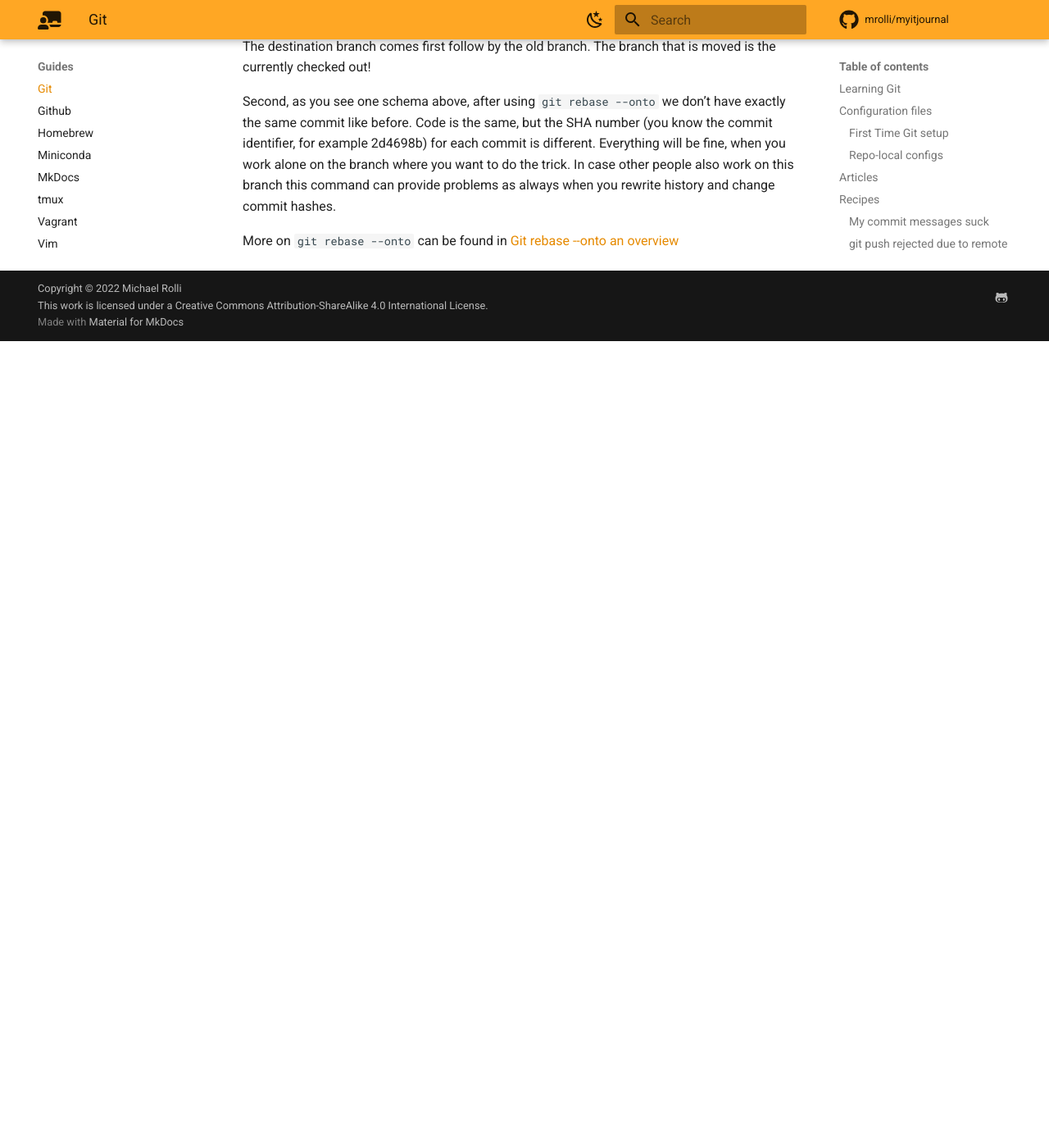
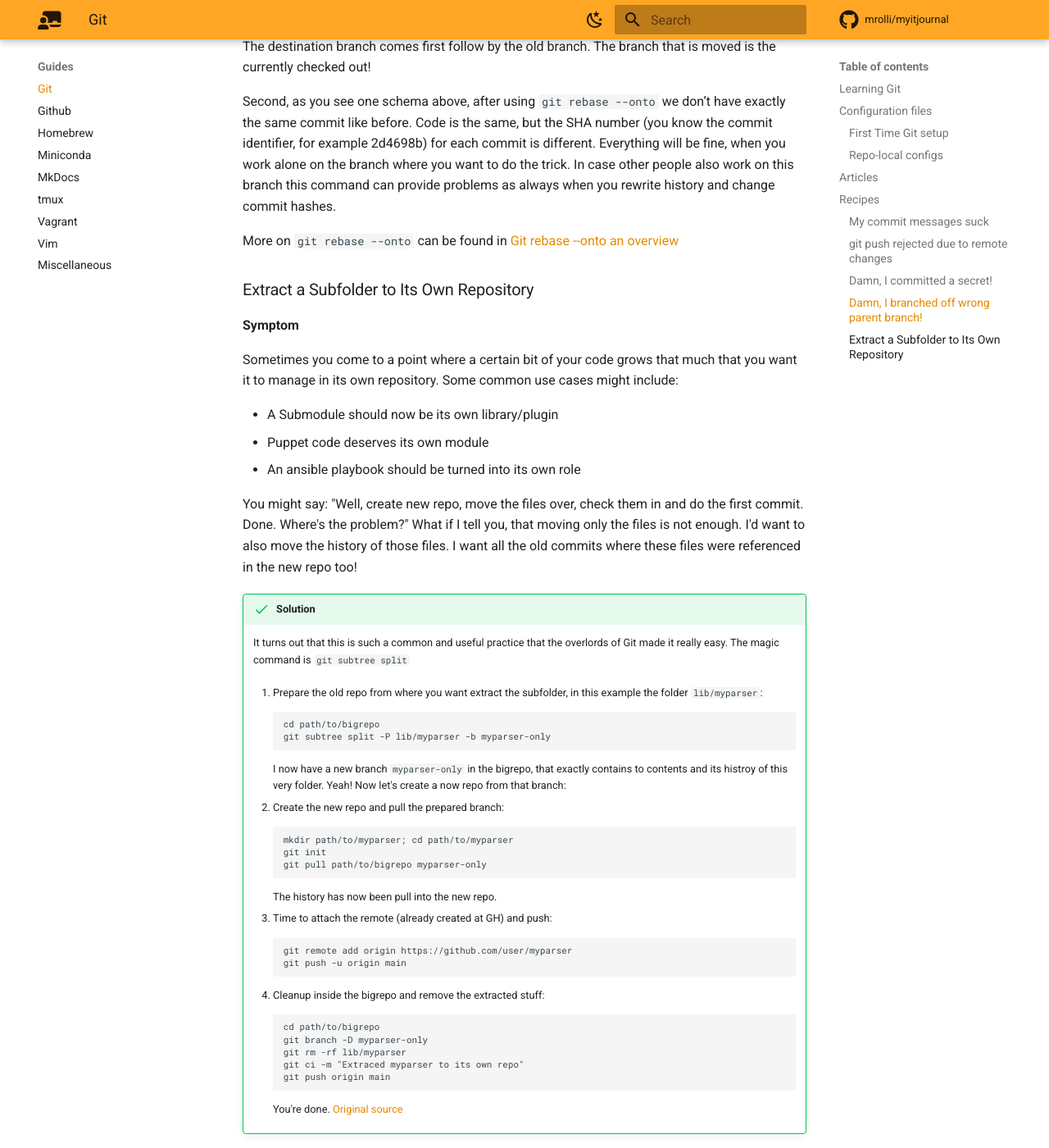
Before and after one commit to mrolli/myitjournal, an MkDocs documentation site: the page built from docs/guides/git.md, in a window 1280 px wide and 1400 px high, scrolled down 4422 px. Shown: the whole window at 82% size. Built offline with MkDocs 1.6.1 and Material for MkDocs 9.7.7, drawn with Linux system fonts in a browser that asks for light colours; emoji names are drawn with the system emoji font; comment, search, counter and statistics services are not loaded; before the commit the page ends 4838 px from its top, so only the background shows below that.

Commit message:
Add recipe about git subtree split to extract...
a subfolder to its own repository.

````diff
--- a/docs/guides/git.md
+++ b/docs/guides/git.md
@@ -180,3 +180,61 @@
 always when you rewrite history and change commit hashes.
 
 More on `git rebase --onto` can be found in [Git rebase --onto an overview](https://womanonrails.com/git-rebase-onto)
+
+### Extract a Subfolder to Its Own Repository
+
+**Symptom**
+
+Sometimes you come to a point where a certain bit of your code grows that much
+that you want it to manage in its own repository. Some common use cases might
+include:
+
+- A Submodule should now be its own library/plugin
+- Puppet code deserves its own module
+- An ansible playbook should be turned into its own role
+
+You might say: "Well, create new repo, move the files over, check them in and
+do the first commit. Done. Where's the problem?" What if I tell you, that moving
+only the files is not enough. I'd want to also move the history of those files.
+I want all the old commits where these files were referenced in the new repo too!
+
+!!! success "Solution"
+    It turns out that this is such a common and useful practice that the
+    overlords of Git made it really easy. The magic command is `git subtree
+    split`
+
+    1. Prepare the old repo from where you want extract the subfolder, in this
+       example the folder `lib/myparser`:
+
+           ```
+           cd path/to/bigrepo
+           git subtree split -P lib/myparser -b myparser-only
+           ```
+
+        I now have a new branch `myparser-only` in the bigrepo, that exactly
+        contains to contents and its histroy of this very folder. Yeah! Now let's
+        create a now repo from that branch:
+
+    1. Create the new repo and pull the prepared branch:
+            ```
+            mkdir path/to/myparser; cd path/to/myparser
+            git init
+            git pull path/to/bigrepo myparser-only
+            ```
+        The history has now been pull into the new repo.
+
+    1. Time to attach the remote (already created at GH) and push:
+            ```
+            git remote add origin https://github.com/user/myparser
+            git push -u origin main
+            ```
+
+    1. Cleanup inside the bigrepo and remove the extracted stuff:
+            ```
+            cd path/to/bigrepo
+            git branch -D myparser-only
+            git rm -rf lib/myparser
+            git ci -m "Extraced myparser to its own repo"
+            git push origin main
+            ```
+        You're done. [Original source](https://stackoverflow.com/questions/359424/detach-move-subdirectory-into-separate-git-repository)
````
